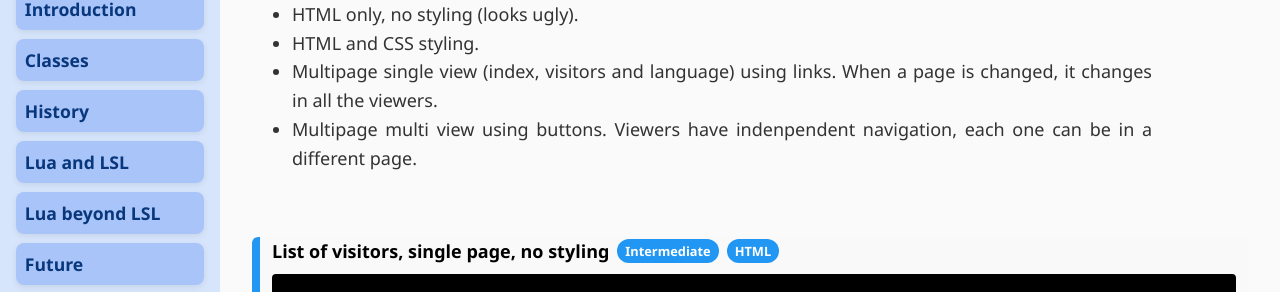
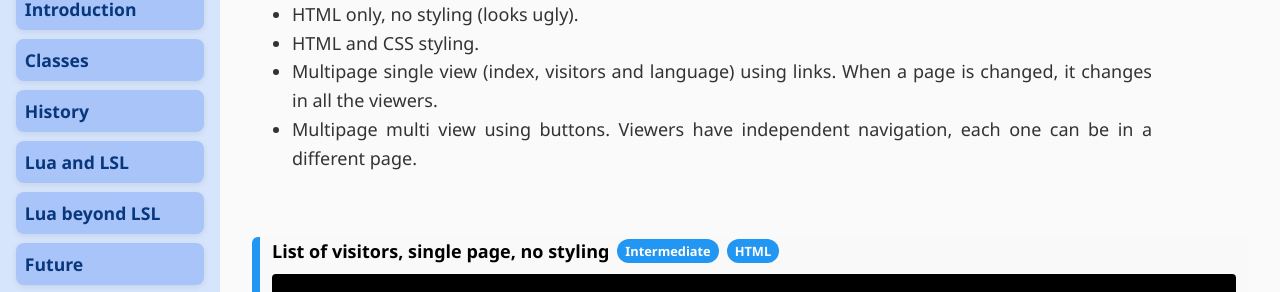
Before and after one commit to Suzanna-Linn/slua, a Jekyll site: the page built from docs/scripts-web.md, in a window 1280 px wide and 900 px high, scrolled down 11528 px. Shown: the part 143-435 px from the top of the window. Built offline with Jekyll 4.4.1, drawn with Linux system fonts in a browser that asks for light colours; nearby versions of some CDN libraries; comment, search, counter and statistics services are not loaded; some of the changed text lies outside the part shown.

Commit message:
Update scripts-web.md

```diff
--- a/docs/scripts-web.md
+++ b/docs/scripts-web.md
@@ -406,7 +406,7 @@
 - HTML only, no styling (looks ugly).
 - HTML and CSS styling.
 - Multipage single view (index, visitors and language) using links. When a page is changed, it changes in all the viewers.
-- Multipage multi view using buttons. Viewers have indenpendent navigation, each one can be in a different page.
+- Multipage multi view using buttons. Viewers have independent navigation, each one can be in a different page.
 
 <div class="script-box intermediate">
 <h4>List of visitors, single page, no styling<span class="extra">HTML</span></h4>
@@ -665,8 +665,8 @@
 <pre class="language-slua line-numbers"><code class="language-slua">{{ slua | escape }}</code></pre>
 </div>
 <div class="script-box intermediate">
+<h4>List of visitors, multipage, single view, CSS styling<span class="extra">HTML</span><span class="extra">CSS</span></h4>
 <p>Links send GET requests and change the media URL</p>
-<h4>List of visitors, multipage, single view, CSS styling<span class="extra">HTML</span><span class="extra">CSS</span></h4>
 {% capture slua %}-- List of visitors, multipage, single view, CSS styling
 
 local FACE_MEDIA = 2
```
